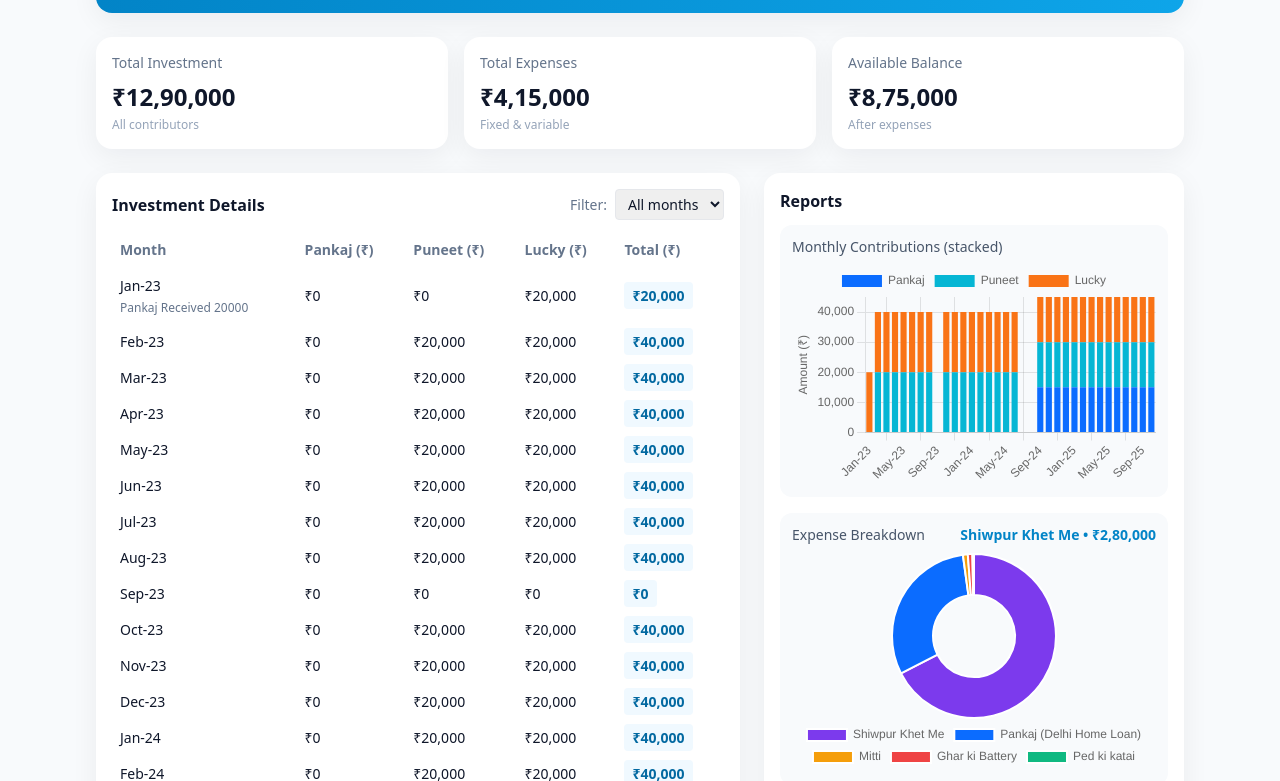
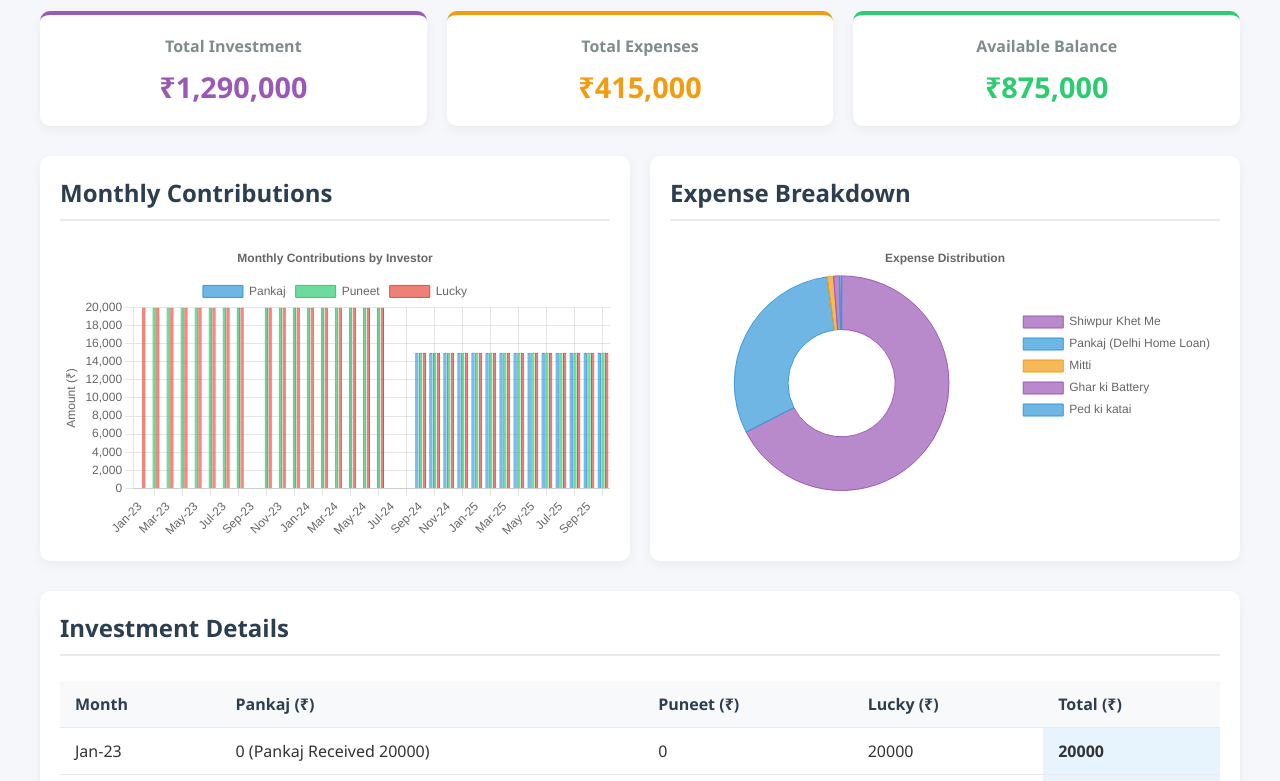
Before and after one commit to joinaws/Investment-Dashboard, a plain HTML site: page index.html in a window 1280 px wide. Shown: the part 171-952 px from the top of the page. Drawn offline with nearby package versions, Linux system fonts and the light colour scheme.

Commit message:
Updated index.html

```diff
--- a/index.html
+++ b/index.html
@@ -1,151 +1,114 @@
-<!doctype html>
+<!DOCTYPE html>
 <html lang="en">
 <head>
-  <meta charset="utf-8" />
-  <meta name="viewport" content="width=device-width,initial-scale=1" />
-  <title>InvestAdmin — Tailwind Clean Dashboard</title>
-
-  <!-- Tailwind CDN for quick edit -->
-  <script src="https://cdn.tailwindcss.com"></script>
-
-  <!-- Chart.js -->
-  <script src="https://cdn.jsdelivr.net/npm/chart.js@4.4.0/dist/chart.umd.min.js"></script>
-
+    <meta charset="UTF-8">
+    <meta name="viewport" content="width=device-width, initial-scale=1.0">
+    <title>Investment Dashboard</title>
+    <script src="https://cdn.jsdelivr.net/npm/chart.js"></script>
     <style>
-    /* small custom tweaks */
-    body { -webkit-font-smoothing:antialiased; -moz-osx-font-smoothing:grayscale }
-    .card { box-shadow: 0 8px 28px rgba(15,23,42,0.06) }
-    .chart-area { min-height: 220px; }
+        * { margin: 0; padding: 0; box-sizing: border-box; font-family: 'Segoe UI', Tahoma, Geneva, Verdana, sans-serif; }
+        body { background-color: #f5f7fa; color: #333; padding: 20px; }
+        .dashboard-container { max-width: 1200px; margin: 0 auto; }
+        header { text-align: center; margin-bottom: 30px; padding: 20px; background: linear-gradient(135deg, #2c3e50, #4a6491); color: white; border-radius: 10px; box-shadow: 0 4px 12px rgba(0, 0, 0, 0.1); }
+        h1 { font-size: 2.5rem; margin-bottom: 10px; }
+        .subtitle { font-size: 1.2rem; opacity: 0.9; }
+        .dashboard-grid { display: grid; grid-template-columns: 1fr 1fr; gap: 20px; margin-bottom: 30px; }
+        .card { background: white; border-radius: 10px; padding: 20px; box-shadow: 0 4px 12px rgba(0, 0, 0, 0.05); }
+        .card h2 { margin-bottom: 15px; color: #2c3e50; border-bottom: 2px solid #eaeaea; padding-bottom: 10px; }
+        .summary-cards { display: grid; grid-template-columns: repeat(3, 1fr); gap: 20px; margin-bottom: 30px; }
+        .summary-card { background: white; border-radius: 10px; padding: 20px; text-align: center; box-shadow: 0 4px 12px rgba(0, 0, 0, 0.05); }
+        .summary-card h3 { font-size: 1rem; margin-bottom: 10px; color: #7f8c8d; }
+        .summary-card .amount { font-size: 1.8rem; font-weight: bold; }
+        .summary-card.total { border-top: 4px solid #9b59b6; }
+        .summary-card.total .amount { color: #9b59b6; }
+        .summary-card.expenses { border-top: 4px solid #f39c12; }
+        .summary-card.expenses .amount { color: #f39c12; }
+        .summary-card.balance { border-top: 4px solid #2ecc71; }
+        .summary-card.balance .amount { color: #2ecc71; }
+        table { width: 100%; border-collapse: collapse; margin-top: 10px; }
+        th, td { padding: 12px 15px; text-align: left; border-bottom: 1px solid #eaeaea; }
+        th { background-color: #f8f9fa; font-weight: 600; color: #2c3e50; }
+        tr:hover { background-color: #f8f9fa; }
+        .chart-container { height: 300px; margin-top: 20px; }
+        .expense-chart { height: 250px; margin-top: 20px; }
+        .highlight { background-color: #e8f4fd; font-weight: bold; }
+        .adjustment-section { display: none; } /* Hide adjustments */
+        @media (max-width: 768px) {
+            .dashboard-grid { grid-template-columns: 1fr; }
+            .summary-cards { grid-template-columns: 1fr; }
+        }
     </style>
 </head>
-<body class="bg-slate-50 text-slate-900">
-  <div class="min-h-screen max-w-6xl mx-auto p-5 lg:p-8">
+<body>
+    <div class="dashboard-container">
+        <header>
+            <h1>Investment Dashboard</h1>
+            <p class="subtitle">Tracking contributions and expenses</p>
+        </header>
 
-    <!-- HEADER -->
-    <header class="flex items-center justify-between gap-4 mb-6">
-      <div class="flex items-center gap-4">
-        <div class="w-12 h-12 rounded-lg bg-gradient-to-br from-sky-500 to-sky-400 flex items-center justify-center text-white font-bold">INV</div>
-        <div>
-          <h1 class="text-xl font-semibold">InvestAdmin</h1>
-          <div class="text-sm text-slate-500">Tailwind Clean Dashboard</div>
+        <div class="summary-cards">
+            <div class="summary-card total">
+                <h3>Total Investment</h3>
+                <div class="amount">₹1,170,000</div>
+            </div>
+            <div class="summary-card expenses">
+                <h3>Total Expenses</h3>
+                <div class="amount">₹410,000</div>
+            </div>
+            <div class="summary-card balance">
+                <h3>Available Balance</h3>
+                <div class="amount">₹510,000</div>
             </div>
         </div>
 
-      <div class="flex items-center gap-3">
-        <div class="flex items-center bg-white rounded-lg shadow px-3 py-1">
-          <svg class="w-4 h-4 text-slate-400" viewBox="0 0 24 24" fill="none"><path d="M21 21l-4.35-4.35" stroke="currentColor" stroke-width="1.5" stroke-linecap="round" stroke-linejoin="round"/></svg>
-          <input id="globalSearch" class="ml-2 outline-none text-sm bg-transparent" placeholder="Search month or amount (e.g. Jan-25 or 45000)">
-        </div>
-
-        <div class="text-right">
-          <div class="font-medium">Puneet</div>
-          <div class="text-xs text-slate-500">Admin</div>
-        </div>
-        <div class="w-10 h-10 rounded-lg bg-slate-600 text-white flex items-center justify-center font-semibold">P</div>
-      </div>
-    </header>
-
-    <!-- HERO -->
-    <section class="rounded-2xl p-4 bg-gradient-to-r from-sky-600 to-sky-500 text-white mb-6 card">
-      <div class="flex items-center justify-between">
-        <div>
-          <div class="text-lg font-semibold">Investment Dashboard</div>
-          <div class="text-sm opacity-90">Overview of contributions, expenses and current balance.</div>
-        </div>
-        <div class="flex gap-2">
-          <button id="exportCsv" class="bg-white/20 hover:bg-white/30 px-3 py-2 rounded-md text-white font-semibold">Export CSV</button>
-          <button class="bg-white/20 hover:bg-white/30 px-3 py-2 rounded-md text-white">Add Entry</button>
-        </div>
-      </div>
-    </section>
-
-    <!-- KPIs -->
-    <div class="grid grid-cols-1 sm:grid-cols-3 gap-4 mb-6">
-      <div class="bg-white rounded-2xl p-4 card">
-        <div class="text-sm text-slate-500">Total Investment</div>
-        <div id="totalInvestment" class="text-2xl font-bold mt-2">—</div>
-        <div class="text-xs text-slate-400 mt-1">All contributors</div>
-      </div>
-      <div class="bg-white rounded-2xl p-4 card">
-        <div class="text-sm text-slate-500">Total Expenses</div>
-        <div id="totalExpenses" class="text-2xl font-bold mt-2">—</div>
-        <div class="text-xs text-slate-400 mt-1">Fixed & variable</div>
-      </div>
-      <div class="bg-white rounded-2xl p-4 card">
-        <div class="text-sm text-slate-500">Available Balance</div>
-        <div id="availableBalance" class="text-2xl font-bold mt-2">—</div>
-        <div class="text-xs text-slate-400 mt-1">After expenses</div>
+        <!-- Adjustments section is hidden -->
+        <div class="adjustment-section">
+            <h2>Adjustments</h2>
+            <div class="adjustment-item">
+                <div class="adjustment-name">Less: Pankaj MISC</div>
+                <div class="adjustment-amount">₹0</div>
             </div>
         </div>
 
-    <!-- CONTENT GRID -->
-    <div class="grid grid-cols-1 lg:grid-cols-[1fr_420px] gap-6">
-
-      <!-- Investments table -->
-      <section class="bg-white rounded-2xl p-4 card">
-        <div class="flex items-center justify-between mb-3">
-          <h3 class="font-semibold">Investment Details</h3>
-          <div class="flex items-center gap-2">
-            <label class="text-sm text-slate-500">Filter:</label>
-            <select id="monthFilter" class="px-2 py-1 rounded border text-sm">
-              <option value="">All months</option>
-            </select>
-          </div>
-        </div>
-
-        <div class="overflow-x-auto">
-          <table id="investmentTable" class="min-w-full text-sm">
-            <thead class="text-slate-500">
-              <tr>
-                <th class="text-left p-2">Month</th>
-                <th class="text-left p-2">Pankaj (₹)</th>
-                <th class="text-left p-2">Puneet (₹)</th>
-                <th class="text-left p-2">Lucky (₹)</th>
-                <th class="text-left p-2">Total (₹)</th>
-              </tr>
-            </thead>
-            <tbody></tbody>
-          </table>
-        </div>
-
-        <div class="flex items-center justify-between mt-3">
-          <div class="text-xs text-slate-500">Showing <span id="rowsCount">0</span> rows</div>
-          <div class="flex items-center gap-3">
-            <div class="text-xs text-slate-500">Grand Total:</div>
-            <div id="grandTotal" class="px-3 py-1 rounded bg-sky-50 text-sky-700 font-semibold">—</div>
-          </div>
-        </div>
-      </section>
-
-      <!-- Reports (charts) -->
-      <aside class="bg-white rounded-2xl p-4 card">
-        <h3 class="font-semibold mb-3">Reports</h3>
-
-        <div class="bg-slate-50 rounded-xl p-3 mb-4">
-          <div class="text-sm text-slate-600 mb-2">Monthly Contributions (stacked)</div>
-          <div class="chart-area">
+        <div class="dashboard-grid">
+            <div class="card">
+                <h2>Monthly Contributions</h2>
+                <div class="chart-container">
                     <canvas id="contributionsChart"></canvas>
                 </div>
             </div>
 
-        <div class="bg-slate-50 rounded-xl p-3">
-          <div class="flex items-center justify-between mb-2">
-            <div class="text-sm text-slate-600">Expense Breakdown</div>
-            <div id="topExpense" class="text-sm text-sky-600 font-semibold"></div>
-          </div>
-          <div class="chart-area h-40">
+            <div class="card">
+                <h2>Expense Breakdown</h2>
+                <div class="expense-chart">
                     <canvas id="expensesChart"></canvas>
                 </div>
             </div>
-      </aside>
         </div>
 
+        <div class="card">
+            <h2>Investment Details</h2>
+            <div style="overflow-x: auto;">
+                <table id="investmentTable">
+                    <thead>
+                        <tr>
+                            <th>Month</th>
+                            <th>Pankaj (₹)</th>
+                            <th>Puneet (₹)</th>
+                            <th>Lucky (₹)</th>
+                            <th>Total (₹)</th>
+                        </tr>
+                    </thead>
+                    <tbody>
+                        <!-- Data populated by JavaScript -->
+                    </tbody>
+                </table>
+            </div>
+        </div>
     </div>
 
     <script>
-    /* -------------------------
-       Full data (kept from you)
-       ------------------------- */
+        // Investment data
         const investmentData = [
             { month: 'Jan-23', pankaj: 0, puneet: 0, lucky: 20000, total: 20000, note: 'Pankaj Received 20000' },
             { month: 'Feb-23', pankaj: 0, puneet: 20000, lucky: 20000, total: 40000 },
@@ -183,6 +146,7 @@
             { month: 'Oct-25', pankaj: 15000, puneet: 15000, lucky: 15000, total: 45000 }
         ];
 
+        // Expense data
         const expenseData = [
             { category: 'Shiwpur Khet Me', amount: 280000 },
             { category: 'Pankaj (Delhi Home Loan)', amount: 126000 },
@@ -191,148 +155,78 @@
             { category: 'Ped ki katai', amount: 1300 }
         ];
 
-    /* ---------- helpers ---------- */
-    const formatINR = n => '₹' + Number(n).toLocaleString('en-IN');
+        // Adjustment data with 0 amount
+        const adjustmentData = [
+            { name: 'Less: Pankaj MISC', amount: 0 }
+        ];
 
-    /* ---------- table & KPIs ---------- */
-    const tbody = document.querySelector('#investmentTable tbody');
-    const monthFilter = document.getElementById('monthFilter');
-    const rowsCount = document.getElementById('rowsCount');
-    const grandTotalEl = document.getElementById('grandTotal');
+        // Populate investment table
+        const tableBody = document.querySelector('#investmentTable tbody');
+        investmentData.forEach(item => {
+            const row = document.createElement('tr');
+            row.innerHTML = `
+                <td>${item.month}</td>
+                <td>${item.pankaj}${item.note ? ' (' + item.note + ')' : ''}</td>
+                <td>${item.puneet}</td>
+                <td>${item.lucky}</td>
+                <td class="highlight">${item.total}</td>
+            `;
+            tableBody.appendChild(row);
+        });
 
-    function renderTable(filter='') {
-      tbody.innerHTML = '';
-      const filtered = investmentData.filter(r => {
-        if (!filter) return true;
-        return r.month.toLowerCase().includes(filter.toLowerCase());
-      });
-      filtered.forEach(r => {
-        const tr = document.createElement('tr');
-        tr.innerHTML = `
-          <td class="p-2">${r.month}${r.note?'<div class="text-xs text-slate-500 mt-1">'+r.note+'</div>':''}</td>
-          <td class="p-2">${formatINR(r.pankaj)}</td>
-          <td class="p-2">${formatINR(r.puneet)}</td>
-          <td class="p-2">${formatINR(r.lucky)}</td>
-          <td class="p-2"><span class="px-2 py-1 rounded bg-sky-50 text-sky-700 font-semibold">${formatINR(r.total)}</span></td>
-        `;
-        tbody.appendChild(tr);
-      });
-      rowsCount.textContent = filtered.length;
-      const grand = filtered.reduce((s,x)=>s+x.total,0);
-      grandTotalEl.textContent = formatINR(grand);
-    }
+        // Calculate totals
+        const investmentTotal = investmentData.reduce((sum, item) => sum + item.total, 0);
+        const expenseTotal = expenseData.reduce((sum, item) => sum + item.amount, 0);
+        const adjustmentTotal = adjustmentData.reduce((sum, item) => sum + item.amount, 0);
+        const availableBalance = investmentTotal - expenseTotal - adjustmentTotal;
 
-    (function populateMonthFilter(){
-      const months = [...new Set(investmentData.map(d=>d.month))];
-      months.forEach(m=>{
-        const opt = document.createElement('option');
-        opt.value = m;
-        opt.textContent = m;
-        monthFilter.appendChild(opt);
-      });
-    })();
+        // Update summary cards
+        document.querySelector('.summary-card.total .amount').textContent = `₹${investmentTotal.toLocaleString()}`;
+        document.querySelector('.summary-card.expenses .amount').textContent = `₹${expenseTotal.toLocaleString()}`;
+        document.querySelector('.summary-card.balance .amount').textContent = `₹${availableBalance.toLocaleString()}`;
 
-    const totalInvestment = investmentData.reduce((s,x)=>s+x.total,0);
-    const totalExpenses = expenseData.reduce((s,x)=>s+x.amount,0);
-    const availableBalance = totalInvestment - totalExpenses;
-
-    document.getElementById('totalInvestment').textContent = formatINR(totalInvestment);
-    document.getElementById('totalExpenses').textContent = formatINR(totalExpenses);
-    document.getElementById('availableBalance').textContent = formatINR(availableBalance);
-
-    renderTable();
-
-    monthFilter.addEventListener('change', (e)=> renderTable(e.target.value));
-    document.getElementById('globalSearch').addEventListener('input', (e)=> renderTable(e.target.value));
-
-    /* ---------- charts ---------- */
-    const labels = investmentData.map(d=>d.month);
-    const pankajData = investmentData.map(d=>d.pankaj);
-    const puneetData = investmentData.map(d=>d.puneet);
-    const luckyData = investmentData.map(d=>d.lucky);
-
-    const ctxC = document.getElementById('contributionsChart').getContext('2d');
-    const contributionsChart = new Chart(ctxC, {
+        // Contributions chart
+        const contributionsCtx = document.getElementById('contributionsChart').getContext('2d');
+        new Chart(contributionsCtx, {
             type: 'bar',
             data: {
-        labels,
+                labels: investmentData.map(item => item.month),
                 datasets: [
-          { label: 'Pankaj', data: pankajData, backgroundColor: '#0b6cff' },
-          { label: 'Puneet', data: puneetData, backgroundColor: '#06b6d4' },
-          { label: 'Lucky', data: luckyData, backgroundColor: '#f97316' }
+                    { label: 'Pankaj', data: investmentData.map(item => item.pankaj), backgroundColor: 'rgba(52, 152, 219, 0.7)', borderColor: 'rgba(52, 152, 219, 1)', borderWidth: 1 },
+                    { label: 'Puneet', data: investmentData.map(item => item.puneet), backgroundColor: 'rgba(46, 204, 113, 0.7)', borderColor: 'rgba(46, 204, 113, 1)', borderWidth: 1 },
+                    { label: 'Lucky', data: investmentData.map(item => item.lucky), backgroundColor: 'rgba(231, 76, 60, 0.7)', borderColor: 'rgba(231, 76, 60, 1)', borderWidth: 1 }
                 ]
             },
             options: {
-        responsive: true,
-        maintainAspectRatio: false,
-        plugins: {
-          tooltip: {
-            callbacks: {
-              label: ctx => `${ctx.dataset.label}: ${formatINR(ctx.raw)}`
-            }
-          },
-          legend: { position: 'top' }
-        },
-        scales: {
-          x: { stacked: true, ticks: { maxRotation: 45, minRotation: 0 } },
-          y: { stacked: true, beginAtZero: true, title: { display: true, text: 'Amount (₹)' } }
-        }
+                responsive: true, maintainAspectRatio: false,
+                scales: { x: { stacked: false, ticks: { maxRotation: 45, minRotation: 45 } }, y: { stacked: false, beginAtZero: true, title: { display: true, text: 'Amount (₹)' } } },
+                plugins: { title: { display: true, text: 'Monthly Contributions by Investor' } }
             }
         });
 
-    const expenseLabels = expenseData.map(e => e.category);
-    const expenseAmounts = expenseData.map(e => e.amount);
-    const expenseColors = ['#7c3aed','#0b6cff','#f59e0b','#ef4444','#10b981'];
-    const totalExpense = expenseAmounts.reduce((a,b)=>a+b,0);
-    document.getElementById('topExpense').textContent = `${expenseData[0].category} • ${formatINR(expenseData[0].amount)}`;
-
-    const ctxE = document.getElementById('expensesChart').getContext('2d');
-    const expensesChart = new Chart(ctxE, {
+        // Expenses chart
+        const expensesCtx = document.getElementById('expensesChart').getContext('2d');
+        new Chart(expensesCtx, {
             type: 'doughnut',
-      data: { labels: expenseLabels, datasets: [{ data: expenseAmounts, backgroundColor: expenseColors }] },
+            data: { labels: expenseData.map(item => item.category), datasets: [{ data: expenseData.map(item => item.amount), backgroundColor: ['rgba(155, 89, 182, 0.7)','rgba(52, 152, 219, 0.7)','rgba(243, 156, 18, 0.7)'], borderColor: ['rgba(155, 89, 182, 1)','rgba(52, 152, 219, 1)','rgba(243, 156, 18, 1)'], borderWidth: 1 }] },
             options: {
-        responsive: true,
-        maintainAspectRatio: false,
+                responsive: true, maintainAspectRatio: false,
                 plugins: {
-          legend: { position: 'bottom' },
+                    legend: { position: 'right' },
+                    title: { display: true, text: 'Expense Distribution' },
                     tooltip: {
                         callbacks: {
-              label: ctx => {
-                const v = ctx.raw;
-                const pct = ((v/totalExpense)*100).toFixed(1);
-                return `${ctx.label}: ${formatINR(v)} (${pct}%)`;
+                            label: function(context) {
+                                const value = context.raw;
+                                const total = expenseData.reduce((sum, item) => sum + item.amount, 0);
+                                const percentage = ((value / total) * 100).toFixed(1);
+                                return `${context.label}: ₹${value.toLocaleString()} (${percentage}%)`;
                             }
                         }
                     }
                 }
             }
         });
-
-    /* ---------- export CSV ---------- */
-    document.getElementById('exportCsv').addEventListener('click', () => {
-      const headers = ['Month','Pankaj','Puneet','Lucky','Total'];
-      const rows = investmentData.map(r => [r.month, r.pankaj, r.puneet, r.lucky, r.total]);
-      let csv = headers.join(',') + '\n' + rows.map(r => r.join(',')).join('\n');
-      const blob = new Blob([csv], { type: 'text/csv;charset=utf-8;' });
-      const url = URL.createObjectURL(blob);
-      const a = document.createElement('a');
-      a.href = url;
-      a.download = 'investment-data.csv';
-      document.body.appendChild(a);
-      a.click();
-      a.remove();
-      URL.revokeObjectURL(url);
-    });
-
-    /* ---------- tiny UX guards (no reloads) ---------- */
-    // ensure no auto reload script exists and prevent accidental '#' anchors reload
-    document.querySelectorAll('a[href="#"]').forEach(a => a.addEventListener('click', e => e.preventDefault()));
-    // make sure any buttons inside forms don't submit (we don't use forms here, but safe-guard)
-    document.querySelectorAll('button').forEach(b => { if(!b.hasAttribute('type')) b.setAttribute('type','button') });
-
-    // redraw charts on resize so they fit nicely
-    window.addEventListener('resize', () => { contributionsChart.resize(); expensesChart.resize(); });
-
     </script>
 </body>
 </html>
```
Lines whose indentation alone changed are shown as unchanged.
